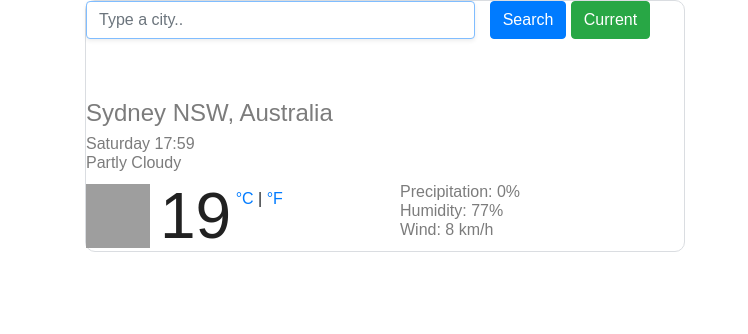
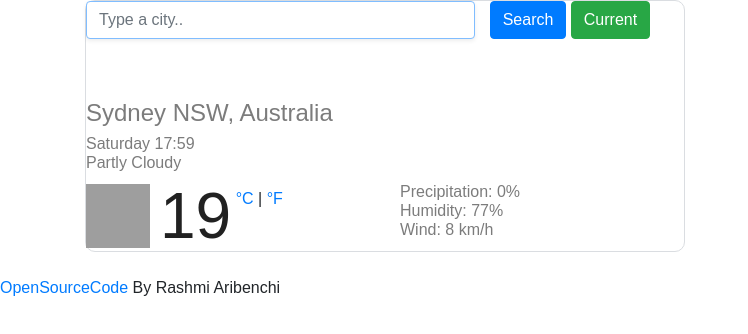
Before and after one commit to raribencchi/Wk6_Homework, a website built with Parcel: page index.html in a window 1280 px wide. Shown: the whole page, without its empty margins (0-748 px from the left). Built offline with nearby package versions, Linux system fonts and the light colour scheme; no server answers; grey boxes are pictures that could not be loaded.

Commit message:
Added link to my open source code

```diff
--- a/index.html
+++ b/index.html
@@ -83,6 +83,10 @@
         </div>
       </div>
     </div>
+</br>
+    <div id="mycode">
+        <a href="https://github.com/raribencchi/Wk6_Homework.git" class="mycode-link">OpenSourceCode </a><span>By Rashmi Aribenchi</span>
+      </div>
 
     <script src="src/index.js"></script>
   </body>
```
